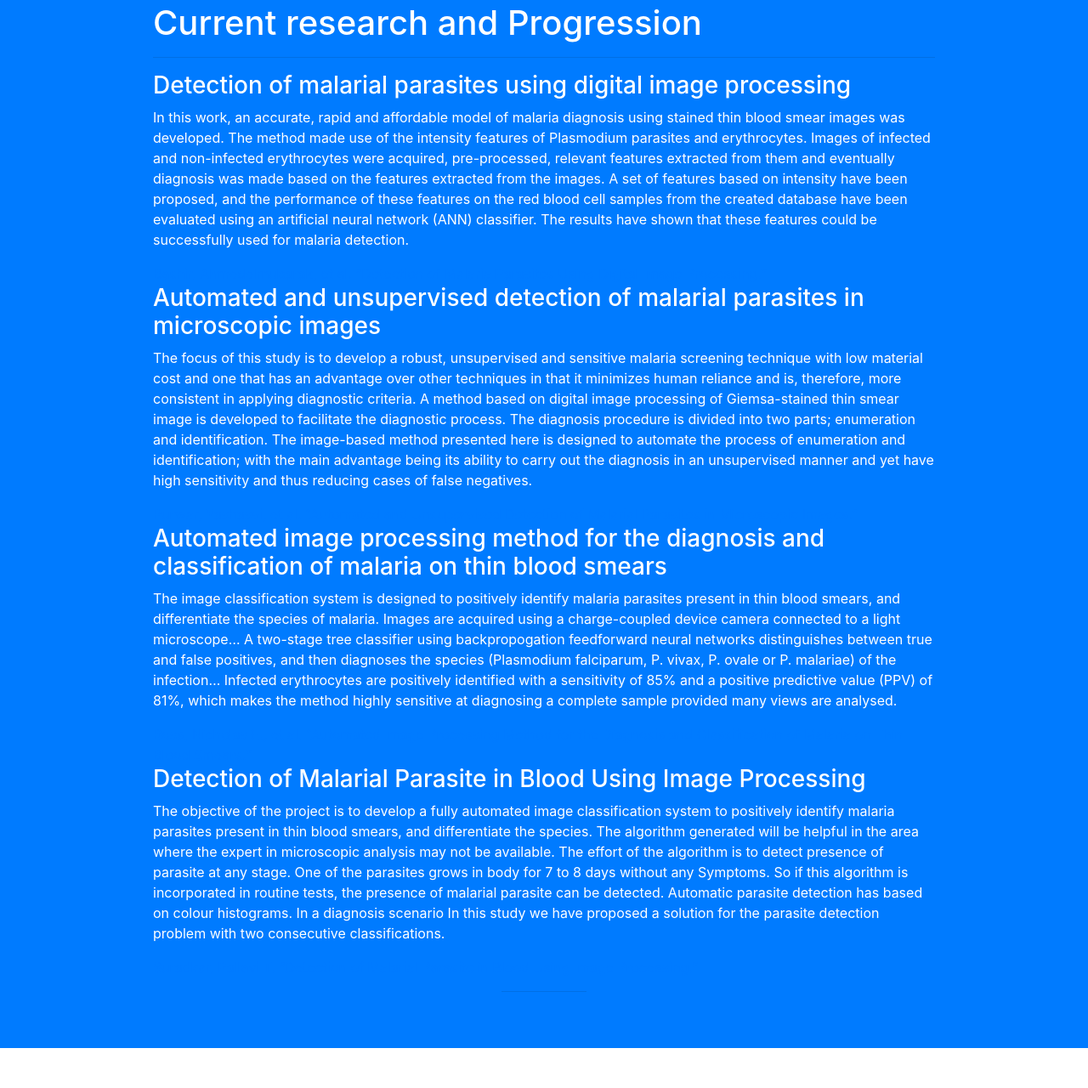
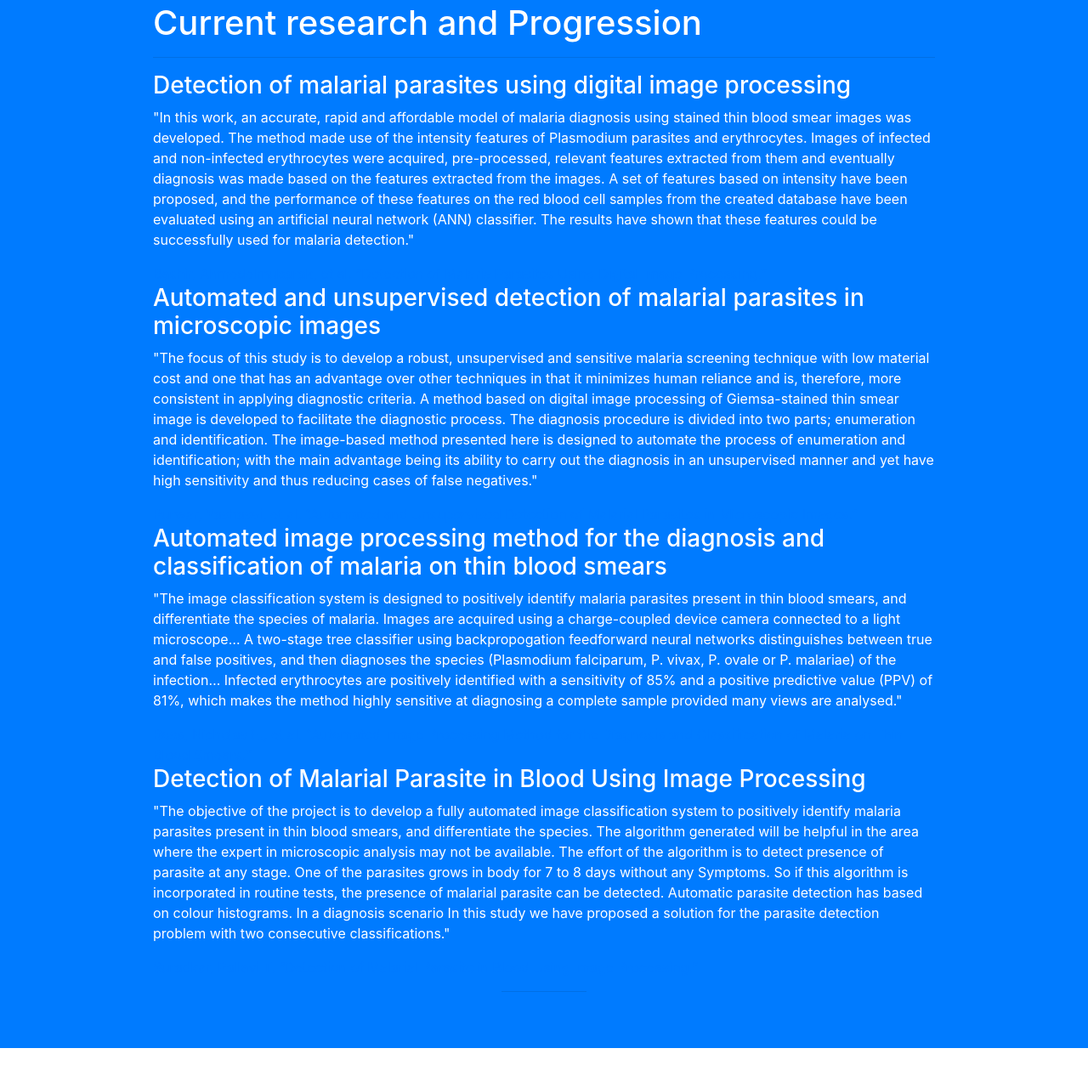
Before and after one commit to zipy124/ENGS102P-23, a website with bundled scripts: page malaria.html in a window 1280 px wide. Shown: the part 2315-3595 px from the top of the page at 85% size. Built offline with nearby package versions, Linux system fonts and the light colour scheme.

Commit message:
added quotation marks to show quotes instead of original content

```diff
--- a/malaria.html
+++ b/malaria.html
@@ -129,18 +129,18 @@
             <h1>Current research and Progression</h1>
             <hr>
             <h3>Detection of malarial parasites using digital image processing</h3>
-            <p class="text-white">In this work, an accurate, rapid and affordable model of malaria diagnosis using stained thin blood smear images was developed. The method made use of the intensity features of Plasmodium parasites and erythrocytes. Images of infected and non-infected erythrocytes were acquired, pre-processed, relevant features extracted from them and eventually diagnosis was made based on the features extracted from the images. A set of features based on intensity have been proposed, and the performance of these features on the red blood cell samples from the created database have been evaluated using an artificial neural network (ANN) classifier. The results have shown that these features could be successfully used for malaria
-            detection.
+            <p class="text-white">"In this work, an accurate, rapid and affordable model of malaria diagnosis using stained thin blood smear images was developed. The method made use of the intensity features of Plasmodium parasites and erythrocytes. Images of infected and non-infected erythrocytes were acquired, pre-processed, relevant features extracted from them and eventually diagnosis was made based on the features extracted from the images. A set of features based on intensity have been proposed, and the performance of these features on the red blood cell samples from the created database have been evaluated using an artificial neural network (ANN) classifier. The results have shown that these features could be successfully used for malaria
+            detection."
             </p>
             <a href="http://ieeexplore.ieee.org/document/7867644/">Bashir, Ahmedelmubarak, et al. “Detection of Malaria Parasites Using Digital Image Processing.”</a>
             <h3>Automated and unsupervised detection of malarial parasites in microscopic images</h3>
-            <p class="text-white">The focus of this study is to develop a robust, unsupervised and sensitive malaria screening technique with low material cost and one that has an advantage over other techniques in that it minimizes human reliance and is, therefore, more consistent in applying diagnostic criteria. A method based on digital image processing of Giemsa-stained thin smear image is developed to facilitate the diagnostic process. The diagnosis procedure is divided into two parts; enumeration and identification. The image-based method presented here is designed to automate the process of enumeration and identification; with the main advantage being its ability to carry out the diagnosis in an unsupervised manner and yet have high sensitivity and thus reducing cases of false negatives.</p>
+            <p class="text-white">"The focus of this study is to develop a robust, unsupervised and sensitive malaria screening technique with low material cost and one that has an advantage over other techniques in that it minimizes human reliance and is, therefore, more consistent in applying diagnostic criteria. A method based on digital image processing of Giemsa-stained thin smear image is developed to facilitate the diagnostic process. The diagnosis procedure is divided into two parts; enumeration and identification. The image-based method presented here is designed to automate the process of enumeration and identification; with the main advantage being its ability to carry out the diagnosis in an unsupervised manner and yet have high sensitivity and thus reducing cases of false negatives."</p>
             <a href="https://malariajournal.biomedcentral.com/articles/10.1186/1475-2875-10-364">Purwar, Yashasvi, et al. “Automated and Unsupervised Detection of Malarial Parasites in Microscopic Images.”</a>
             <h3>Automated image processing method for the diagnosis and classification of malaria on thin blood smears</h3>
-            <p class="text-white">The image classification system is designed to positively identify malaria parasites present in thin blood smears, and differentiate the species of malaria. Images are acquired using a charge-coupled device camera connected to a light microscope… A two-stage tree classifier using backpropogation feedforward neural networks distinguishes between true and false positives, and then diagnoses the species (Plasmodium falciparum, P. vivax, P. ovale or P. malariae) of the infection… Infected erythrocytes are positively identified with a sensitivity of 85% and a positive predictive value (PPV) of 81%, which makes the method highly sensitive at diagnosing a complete sample provided many views are analysed.</p>
+            <p class="text-white">"The image classification system is designed to positively identify malaria parasites present in thin blood smears, and differentiate the species of malaria. Images are acquired using a charge-coupled device camera connected to a light microscope… A two-stage tree classifier using backpropogation feedforward neural networks distinguishes between true and false positives, and then diagnoses the species (Plasmodium falciparum, P. vivax, P. ovale or P. malariae) of the infection… Infected erythrocytes are positively identified with a sensitivity of 85% and a positive predictive value (PPV) of 81%, which makes the method highly sensitive at diagnosing a complete sample provided many views are analysed."</p>
             <a href="https://link.springer.com/article/10.1007/s11517-006-0044-2">Ross, Nicholas E., et al. “Automated Image Processing Method for the Diagnosis and Classification of Malaria on Thin Blood Smears.”</a>
             <h3>Detection of Malarial Parasite in Blood Using Image Processing</h3>
-            <p class="text-white">The objective of the project is to develop a fully automated image classification system to positively identify malaria parasites present in thin blood smears, and differentiate the species. The algorithm generated will be helpful in the area where the expert in microscopic analysis may not be available. The effort of the algorithm is to detect presence of parasite at any stage. One of the parasites grows in body for 7 to 8 days without any Symptoms. So if this algorithm is incorporated in routine tests, the presence of malarial parasite can be detected. Automatic parasite detection has based on colour histograms. In a diagnosis scenario In this study we have proposed a solution for the parasite detection problem with two consecutive classifications.</p>
+            <p class="text-white">"The objective of the project is to develop a fully automated image classification system to positively identify malaria parasites present in thin blood smears, and differentiate the species. The algorithm generated will be helpful in the area where the expert in microscopic analysis may not be available. The effort of the algorithm is to detect presence of parasite at any stage. One of the parasites grows in body for 7 to 8 days without any Symptoms. So if this algorithm is incorporated in routine tests, the presence of malarial parasite can be detected. Automatic parasite detection has based on colour histograms. In a diagnosis scenario In this study we have proposed a solution for the parasite detection problem with two consecutive classifications."</p>
             <a href="http://www.ijeit.com/vol%202/Issue%2010/IJEIT1412201304_25.pdf">Suradkar, Pallavi T. “Detection of Malarial Parasite in Blood Using Image Processing.”</a>
             <hr class="small">
             <!-- /.row (nested) -->
```
